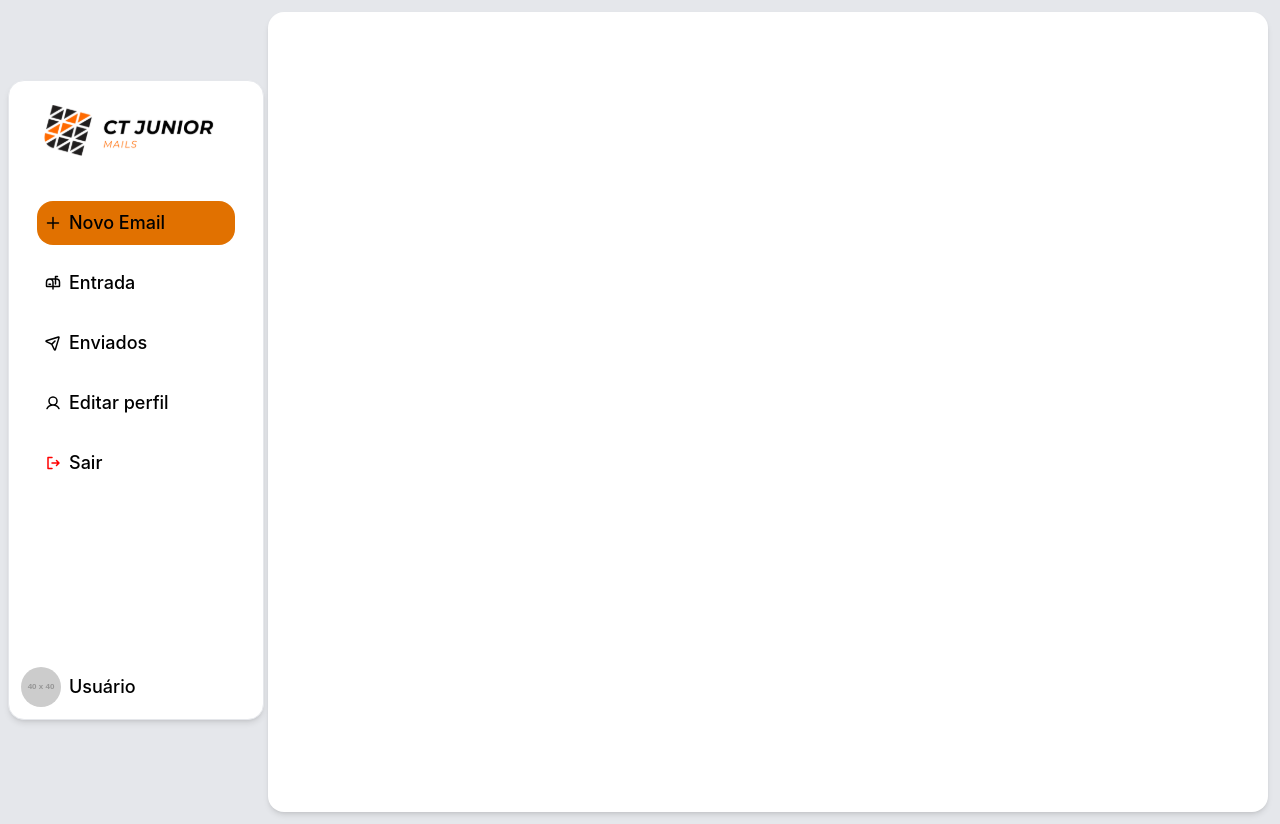
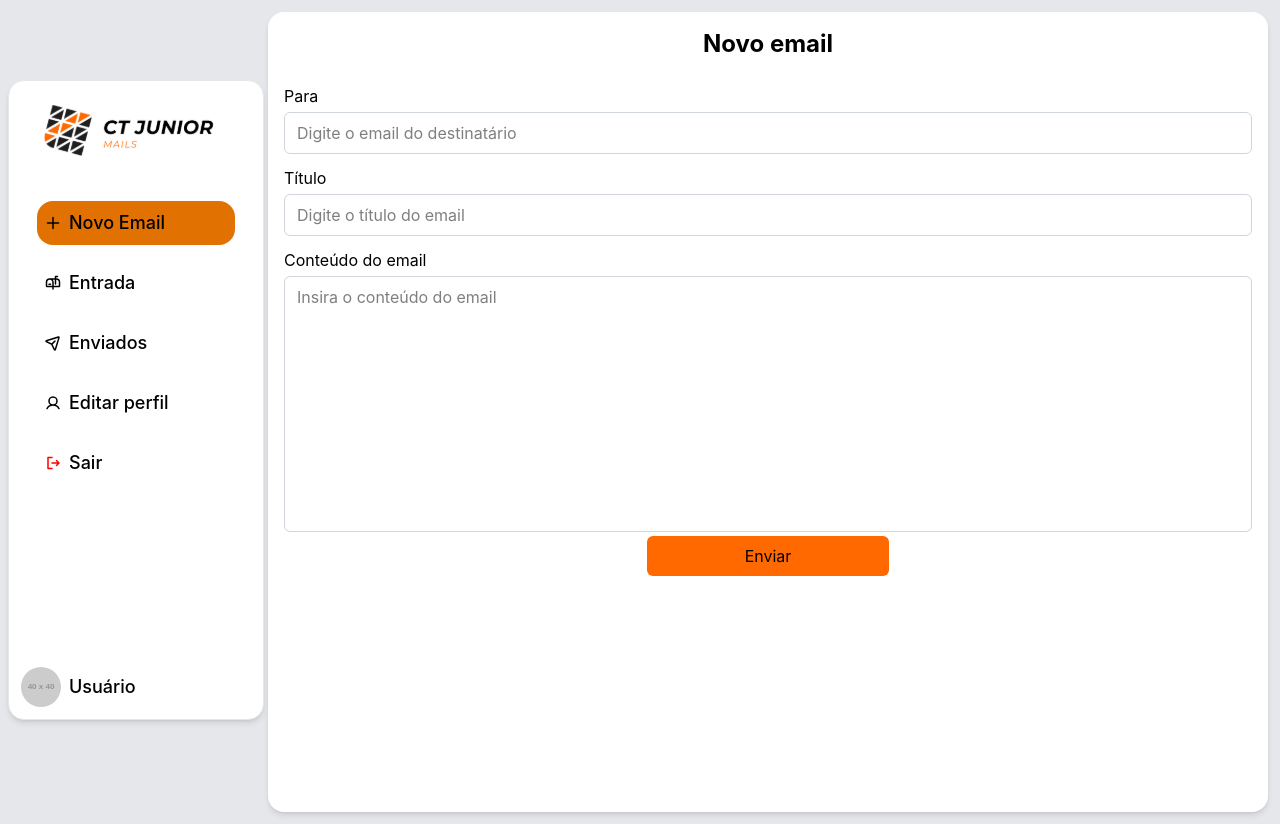
Before and after one commit to pedromarquesini/pp-frontend, a React (Vite) app: page /new-email in a window 1280 px wide. Built offline with nearby package versions, Linux system fonts and the light colour scheme.

Commit message:
add: newEmail page

```diff
--- a/src/pages/NewEmail/index.tsx
+++ b/src/pages/NewEmail/index.tsx
@@ -1,11 +1,24 @@
 import { Sidebar } from "../../components/Sidebar/Sidebar";
+import "./style.css"
 
 export default function NewEmail() {
     return (
         <div className="flex min-h-screen min-w-0 p-3 bg-gray-200">
             <Sidebar />
             <main className="flex-1 p-4 w-full max-w-full min-h-screen overflow-x-hidden md:ml-64 bg-white rounded-2xl shadow-md">
-                <form>
+                <div className="flex items-center min-w-full justify-center">
+                    <h1 className="text-2xl font-bold">Novo email</h1>
+                </div>
+                <form className="flex flex-1 flex-col gap-1 mt-4 min-h-0">
+                    <label htmlFor="to" className="mt-2">Para</label>
+                    <input type="email" id="to" name="to" placeholder="Digite o email do destinatário" className="input-style" />
+                    <label htmlFor="subject" className="mt-2">Título</label>
+                    <input type="text" id="subject" name="subject" placeholder="Digite o título do email" className="input-style" />
+                    <label htmlFor="bodyEmail" className="mt-2">Conteúdo do email</label>
+                    <textarea id="bodyEmail" name="bodyEmail" placeholder="Insira o conteúdo do email" className="input-style flex-1 min-h-64 resize-none"></textarea>
+                    <span className="flex items-center justify-center">
+                        <button type="submit" className="rounded-md min-w-1/4 p-2 bg-orange-500 hover:bg-orange-600 " >Enviar</button>
+                    </span>
 
                 </form>
             </main>
--- /dev/null
+++ b/src/pages/NewEmail/style.css
@@ -0,0 +1,9 @@
+@reference "../../App.css";
+
+.input-style {
+    @apply border border-gray-300
+    rounded-md py-2 px-3
+    focus:outline-none
+    focus:ring-2
+    focus:ring-orange-300;
+}
```
